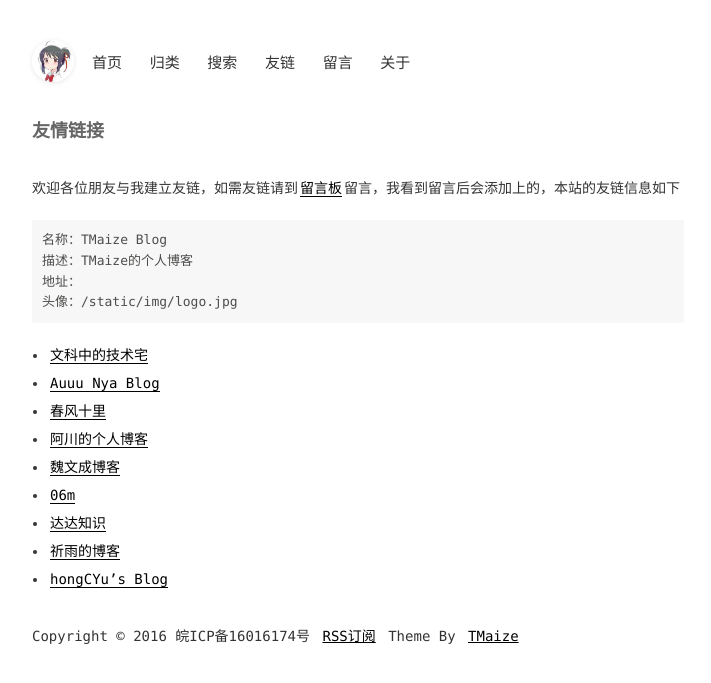
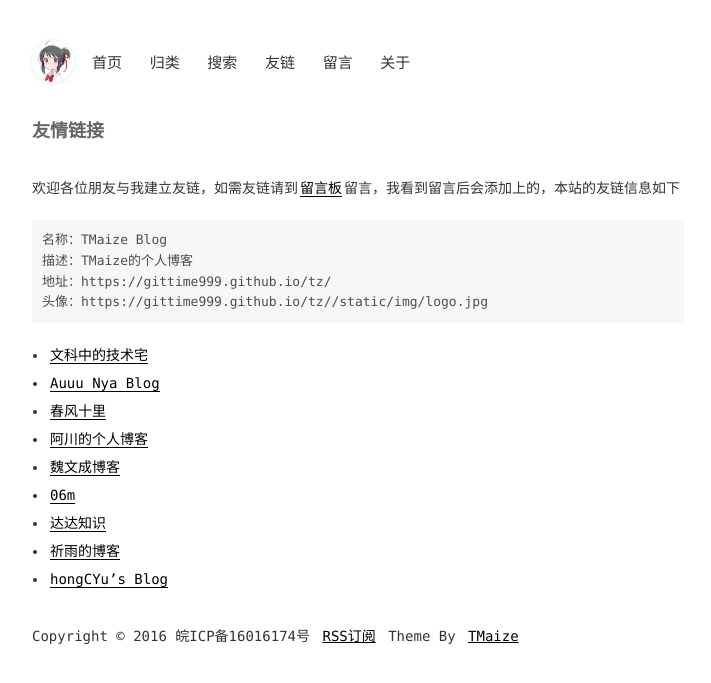
Before and after one commit to gittime999/tz, a Jekyll site: the page built from pages/links.md, in a window 1280 px wide. Shown: the top 683 px of the page, without its empty margins (282-993 px from the left). Built offline with Jekyll 4.4.1, drawn with Linux system fonts in a browser that asks for light colours; comment, search, counter and statistics services are not loaded; part of the change alters nothing that is shown.

Commit message:
Update _config.yml

```diff
--- a/_config.yml
+++ b/_config.yml
@@ -16,7 +16,7 @@ exclude: ['CNAME', 'README.md', 'LICENSE', '_site', 'dist', 'Gemfile', 'Gemfile.
 
 # 域名配置
 # baseurl配置,如果网站部署在根目录下的其他目录中，请设置为 /目录名
-domainUrl: ''
+domainUrl: 'https://gittime999.github.io/tz/'
 baseurl: ''
 
 # 吐个槽地址，会在chat页面中重定向到该地址
@@ -74,5 +74,3 @@ links:
     url: https://wakzz.cn/
   - title: hongCYu’s Blog
     url: https://hongcyu.cn/
-
-theme: jekyll-theme-cayman
```
